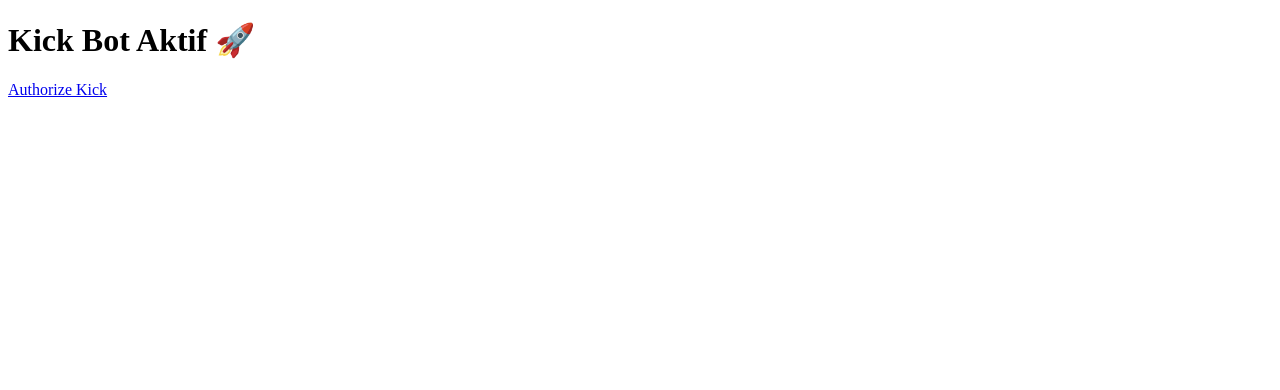
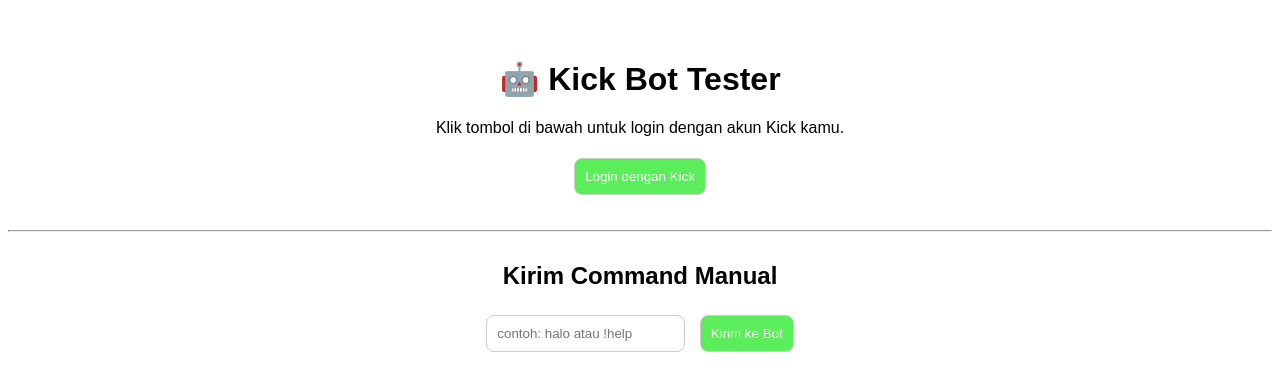
Before and after one commit to abrizalsyahputra93-alt/kick-bot, a website: page web/index.html in a window 1280 px wide. Drawn offline with Linux system fonts and the light colour scheme.

Commit message:
Update index.html

```diff
--- a/web/index.html
+++ b/web/index.html
@@ -1,11 +1,37 @@
 <!DOCTYPE html>
-<html>
+<html lang="id">
 <head>
-  <meta charset="utf-8">
-  <title>Kick Bot Tester</title>
+  <meta charset="UTF-8">
+  <title>Kick Bot UI</title>
+  <style>
+    body { font-family: sans-serif; text-align: center; margin-top: 60px; }
+    button, input { padding: 10px; margin: 5px; border-radius: 8px; border: 1px solid #ccc; }
+    button { background-color: #5aef5a; color: #fff; cursor: pointer; }
+    button:hover { background-color: #49d449; }
+  </style>
 </head>
 <body>
-  <h1>Kick Bot Aktif 🚀</h1>
-  <a href="/auth/kick">Authorize Kick</a>
+  <h1>🤖 Kick Bot Tester</h1>
+  <p>Klik tombol di bawah untuk login dengan akun Kick kamu.</p>
+  <a href="/auth/kick"><button>Login dengan Kick</button></a>
+
+  <hr style="margin: 30px 0;">
+
+  <h2>Kirim Command Manual</h2>
+  <input type="text" id="msg" placeholder="contoh: halo atau !help">
+  <button onclick="sendMsg()">Kirim ke Bot</button>
+
+  <script>
+    async function sendMsg() {
+      const text = document.getElementById('msg').value;
+      const res = await fetch('/send', {
+        method: 'POST',
+        headers: { 'Content-Type': 'application/json' },
+        body: JSON.stringify({ text })
+      });
+      const data = await res.json();
+      alert(data.success ? 'Pesan dikirim!' : 'Gagal kirim. Login dulu.');
+    }
+  </script>
 </body>
 </html>
```
